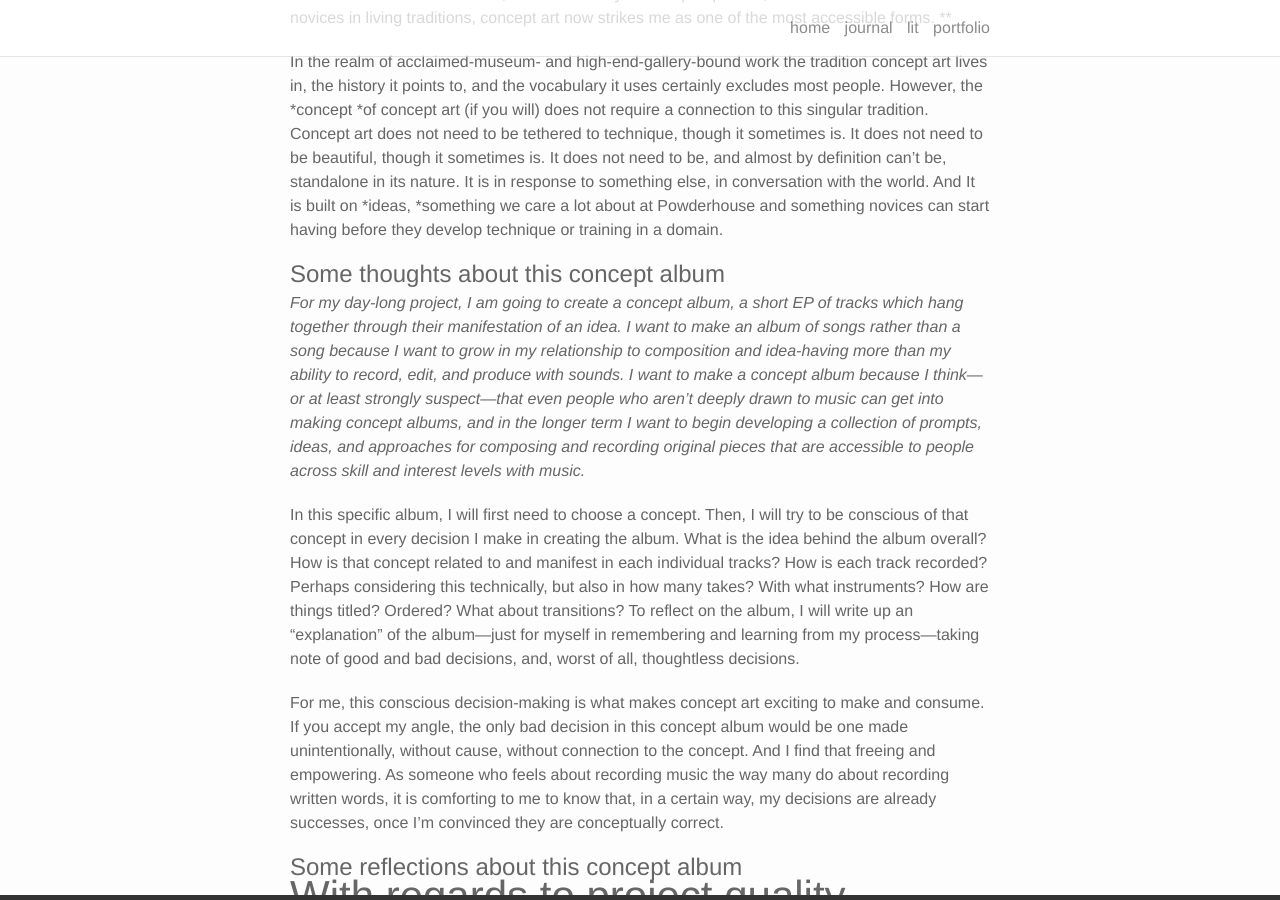
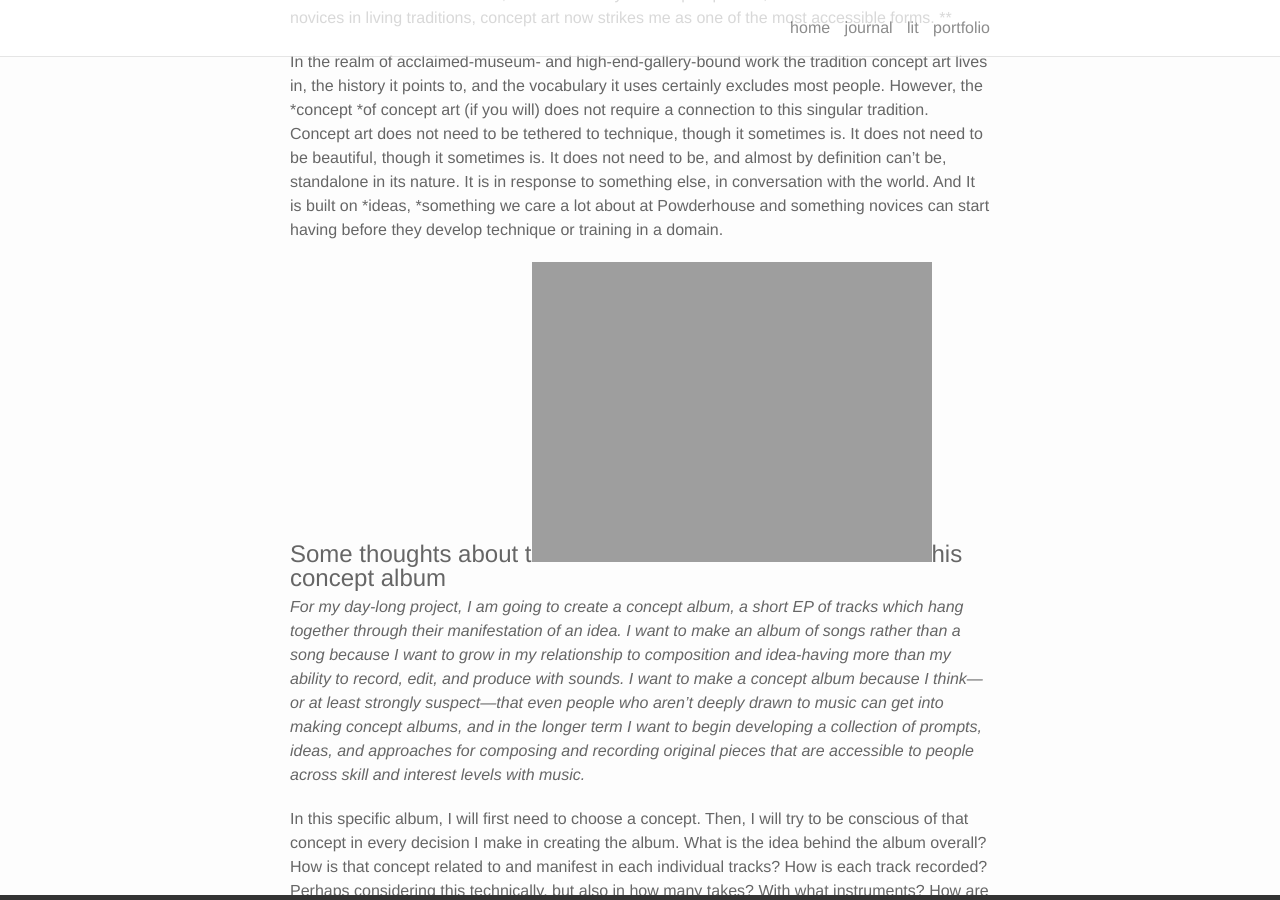
Before and after one commit to shduff/noise, a Jekyll site: the page built from _posts/2018-11-20-Concept-album-proposal.md, in a window 1280 px wide and 900 px high, scrolled down 285 px. Built offline with Jekyll 4.4.1, drawn with Linux system fonts in a browser that asks for light colours; nearby versions of some CDN libraries.

Commit message:
Update/Create 2018-11-20-Concept-album-proposal.md

```diff
--- a/_posts/2018-11-20-Concept-album-proposal.md
+++ b/_posts/2018-11-20-Concept-album-proposal.md
@@ -12,7 +12,7 @@ published: true
 
 In the realm of acclaimed-museum- and high-end-gallery-bound work the tradition concept art lives in, the history it points to, and the vocabulary it uses certainly excludes most people. However, the *concept *of concept art (if you will) does not require a connection to this singular tradition. Concept art does not need to be tethered to technique, though it sometimes is. It does not need to be beautiful, though it sometimes is. It does not need to be, and almost by definition can't be, standalone in its nature. It is in response to something else, in conversation with the world. And It is built on *ideas, *something we care a lot about at Powderhouse and something novices can start having before they develop technique or training in a domain.
 
-# Some thoughts about this concept album
+# Some thoughts about t![image alt text]({{ site.url }}/public/ZaILdiLbdHB7lez4jyQmEw_img_0.jpg)his concept album
 
 *For my day-long project, I am going to create a concept album, a short EP of tracks which hang together through their manifestation of an idea. I want to make an album of songs rather than a song because I want to grow in my relationship to composition and idea-having more than my ability to record, edit, and produce with sounds. I want to make a concept album because I think—or at least strongly suspect—that even people who aren't deeply drawn to music can get into making concept albums, and in the longer term I want to begin developing a collection of prompts, ideas, and approaches for composing and recording original pieces that are accessible to people across skill and interest levels with music.*
 
```
